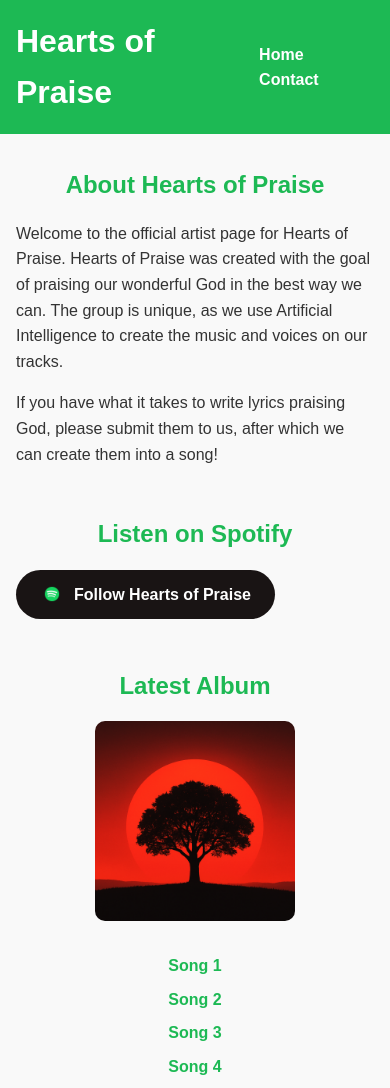
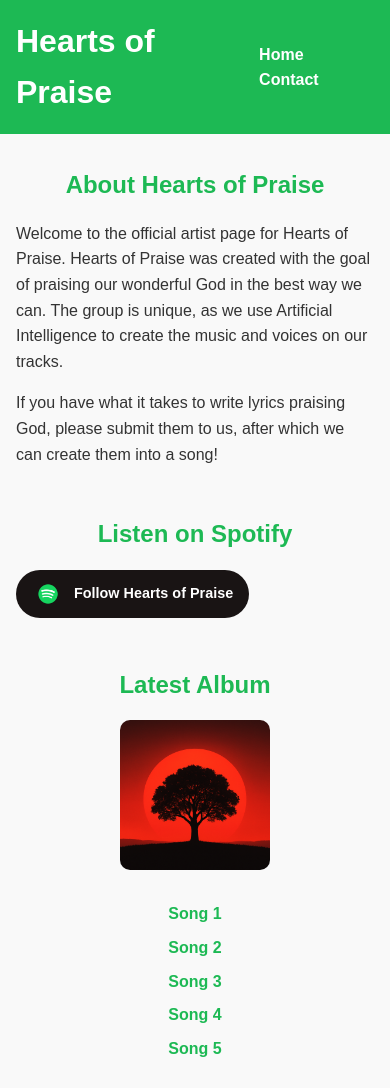
Before and after one commit to heartsofpraise/heartsofpraise.github.io, a plain HTML site: page index.html in a window 390 px wide. Shown: the top 1088 px of the page. Drawn offline with Linux system fonts and the light colour scheme.

Commit message:
Update style.css

```diff
--- a/style.css
+++ b/style.css
@@ -74,9 +74,11 @@ p {
   background: #1ed760;
 }
 
+
+/* Spotify logo */
 .spotify-logo {
-  width: 24px;
-  height: 24px;
+  width: 32px;  /* Reasonable small icon */
+  height: 32px;
   margin-right: 10px;
 }
 
@@ -84,12 +86,25 @@ p {
   text-align: center;
 }
 
+/* Album cover */
 .album-cover {
-  width: 200px;
+  width: 200px;        /* Fixed reasonable size */
   height: 200px;
+  max-width: 90%;      /* Shrinks on small screens */
   object-fit: cover;
   border-radius: 10px;
   margin-bottom: 1rem;
+}
+
+@media (max-width: 600px) {
+  .album-cover {
+    width: 150px;
+    height: 150px;
+  }
+  .spotify-link {
+    padding: 0.5rem 1rem;
+    font-size: 0.9rem;
+  }
 }
 
 .song-list {
```
